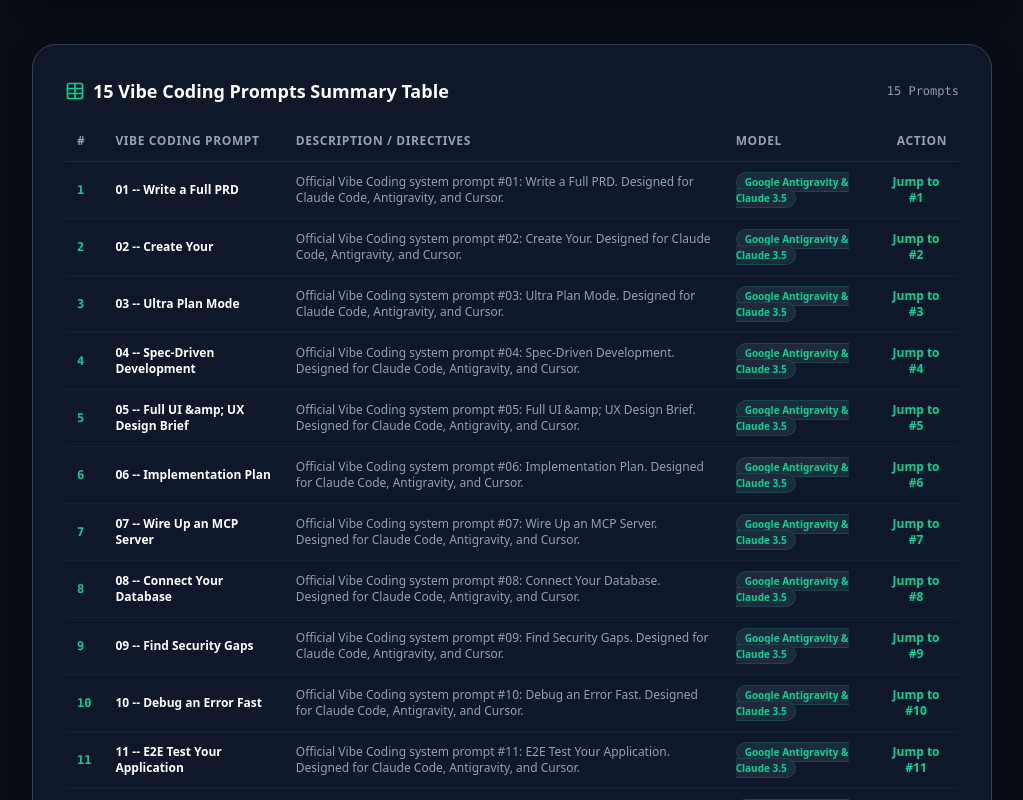
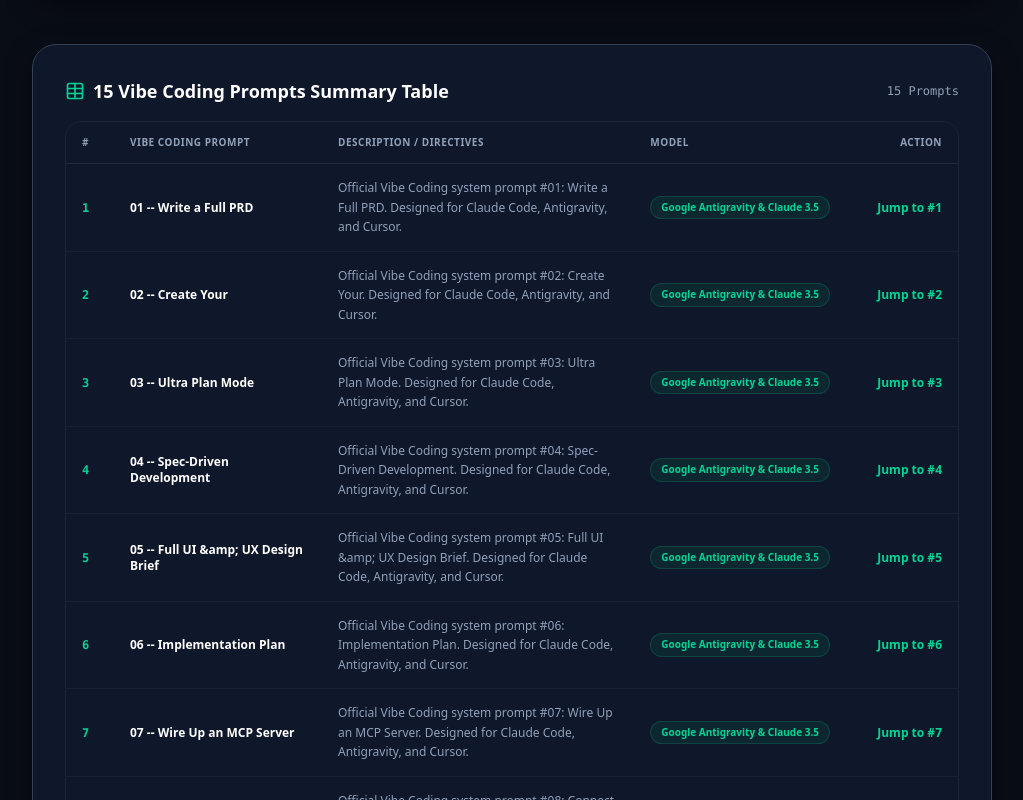
Before and after one commit to bunnyvalluri/15-Product-Prompts, a React (Vite) app: page /blog/15vibecodingprompts in a window 1280 px wide. Shown: the part 820-1620 px from the top of the page, without its empty margins (128-1151 px from the left). Built offline with nearby package versions, Linux system fonts and the light colour scheme.

Commit message:
Fix table responsiveness and model pill wrapping in BlogDetail

```diff
--- a/src/pages/BlogDetail.jsx
+++ b/src/pages/BlogDetail.jsx
@@ -169,15 +169,15 @@
               <span className="text-xs text-slate-400 font-mono">15 Prompts</span>
             </div>
 
-            <div className="overflow-x-auto touch-scroll">
-              <table className="w-full text-left text-xs min-w-[600px]">
+            <div className="overflow-x-auto touch-scroll border border-slate-200 dark:border-slate-800/80 rounded-2xl">
+              <table className="w-full text-left text-xs min-w-[750px] divide-y divide-slate-200 dark:divide-slate-800">
                 <thead>
-                  <tr className="border-b border-slate-200 dark:border-slate-800 text-slate-400 uppercase tracking-wider font-semibold">
-                    <th className="py-3 px-3">#</th>
-                    <th className="py-3 px-3">Vibe Coding Prompt</th>
-                    <th className="py-3 px-3">Description / Directives</th>
-                    <th className="py-3 px-3">Model</th>
-                    <th className="py-3 px-3 text-right">Action</th>
+                  <tr className="bg-slate-50 dark:bg-slate-900/80 text-slate-600 dark:text-slate-400 uppercase tracking-wider font-extrabold text-[10px]">
+                    <th className="py-3.5 px-4 w-12">#</th>
+                    <th className="py-3.5 px-4 w-52">Vibe Coding Prompt</th>
+                    <th className="py-3.5 px-4">Description / Directives</th>
+                    <th className="py-3.5 px-4 w-44 whitespace-nowrap">Model</th>
+                    <th className="py-3.5 px-4 w-28 text-right whitespace-nowrap">Action</th>
                   </tr>
                 </thead>
                 <tbody className="divide-y divide-slate-100 dark:divide-slate-800/60 text-slate-700 dark:text-slate-300">
@@ -186,20 +186,20 @@
                       key={p.id}
                       className="hover:bg-slate-50 dark:hover:bg-slate-800/40 transition-colors group"
                     >
-                      <td className="py-3 px-3 font-bold text-emerald-400 font-mono">{idx + 1}</td>
-                      <td className="py-3 px-3 font-semibold text-slate-900 dark:text-white">
+                      <td className="py-3.5 px-4 font-extrabold text-emerald-600 dark:text-emerald-400 font-mono">{idx + 1}</td>
+                      <td className="py-3.5 px-4 font-bold text-slate-900 dark:text-white">
                         {p.title}
                       </td>
-                      <td className="py-3 px-3 text-slate-500 dark:text-slate-400">{p.description}</td>
-                      <td className="py-3 px-3">
-                        <span className="px-2 py-0.5 rounded-full text-[10px] font-semibold bg-slate-100 dark:bg-slate-800 text-emerald-400 border border-emerald-500/20">
+                      <td className="py-3.5 px-4 text-slate-600 dark:text-slate-400 leading-relaxed font-medium">{p.description}</td>
+                      <td className="py-3.5 px-4 whitespace-nowrap">
+                        <span className="inline-block px-2.5 py-1 rounded-full text-[10px] font-bold bg-emerald-500/10 text-emerald-700 dark:text-emerald-400 border border-emerald-500/20 whitespace-nowrap">
                           {p.aiModel}
                         </span>
                       </td>
-                      <td className="py-3 px-3 text-right">
+                      <td className="py-3.5 px-4 text-right whitespace-nowrap">
                         <button
                           onClick={() => scrollToPrompt(idx)}
-                          className="text-xs font-semibold text-emerald-400 hover:underline inline-flex items-center gap-1"
+                          className="text-xs font-bold text-emerald-600 dark:text-emerald-400 hover:underline inline-flex items-center gap-1"
                         >
                           Jump to #{idx + 1}
                         </button>
```
